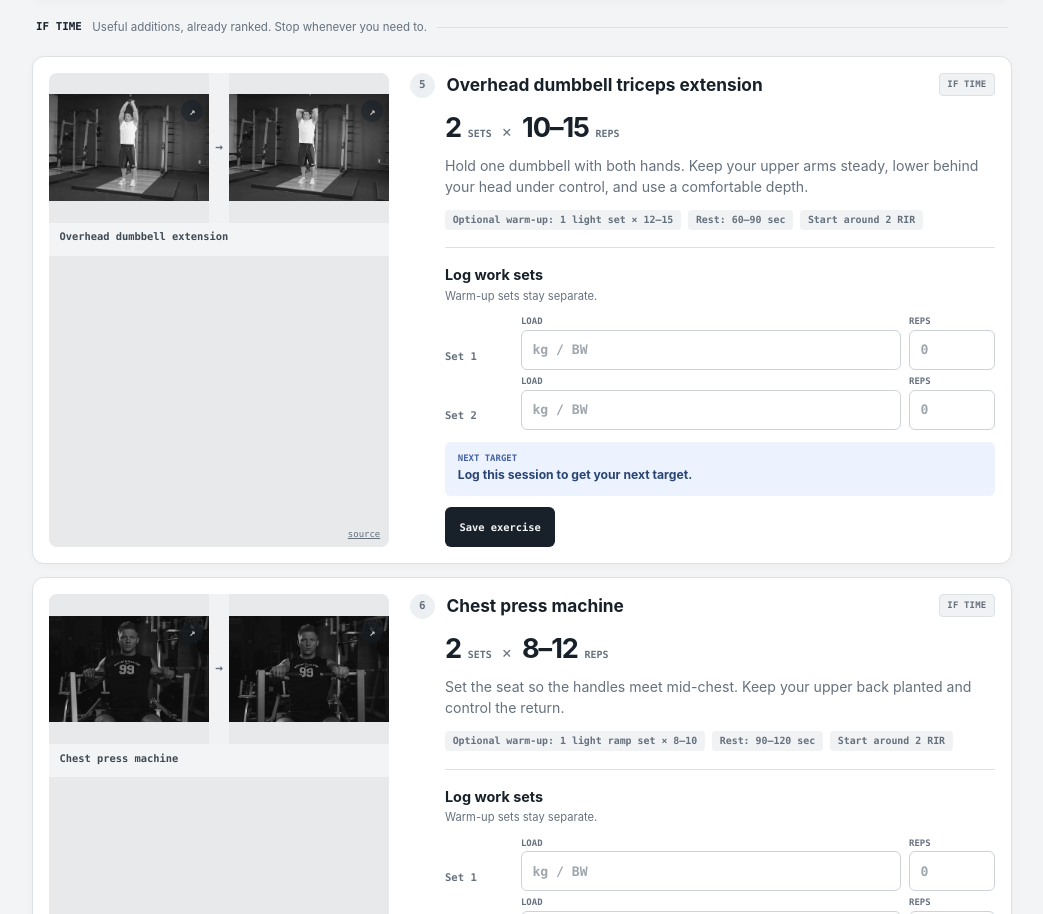
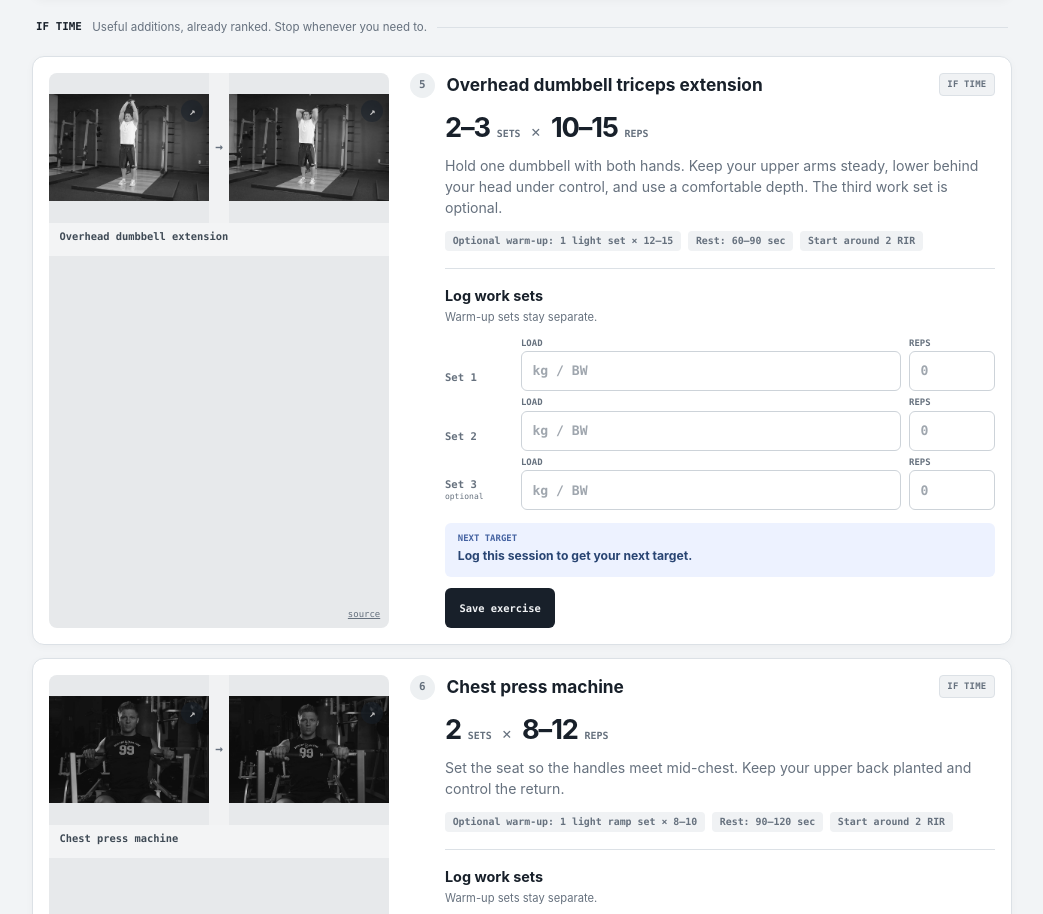
Before and after one commit to Fingolfin7/chest-priority-ppl, a React (Vite) app: page / in a window 1280 px wide. Shown: the part 2979-3893 px from the top of the page, without its empty margins (118-1161 px from the left). Built offline with nearby package versions, Linux system fonts and the light colour scheme.

Commit message:
Make third arm accessory set optional

```diff
--- a/public/sw.js
+++ b/public/sw.js
@@ -1,4 +1,4 @@
-const CACHE_NAME = "rolling-ppl-v12";
+const CACHE_NAME = "rolling-ppl-v13";
 const EXERCISES = [
   "bench", "incline-press", "chest-press-machine", "lateral-raise", "pushdown", "overhead-db-extension",
   "barbell-row", "lat-pulldown", "pullups", "rear-delt-fly", "barbell-curl", "hammer-curl",
--- a/src/main.tsx
+++ b/src/main.tsx
@@ -197,7 +197,7 @@ const workouts: Record<WorkoutKey, { summary: string; exercises: Exercise[] }> =
       { name: "Incline dumbbell bench press", sets: "3", reps: "6–10", rest: "2–3 min", warmup: "1–2 ramp sets × 6–8", cue: "Use a modest incline. Lower with control and press up and slightly inward.", priority: "must", demos: [{ label: "Incline press", slug: "incline-press" }] },
       { name: "Lateral raise", sets: "2–3", reps: "12–20", rest: "60–90 sec", warmup: "1 light set × 15–20", cue: "Lead with your elbows, stop near shoulder height, and keep momentum out of it.", priority: "must", demos: [{ label: "Lateral raise", slug: "lateral-raise" }] },
       { name: "Cable triceps pushdown", sets: "3", reps: "8–12", rest: "60–90 sec", warmup: "1 light set × 12–15", cue: "Pin your upper arms, extend fully, then control the return.", priority: "must", demos: [{ label: "Pushdown", slug: "pushdown" }] },
-      { name: "Overhead dumbbell triceps extension", sets: "2", reps: "10–15", rest: "60–90 sec", warmup: "1 light set × 12–15", cue: "Hold one dumbbell with both hands. Keep your upper arms steady, lower behind your head under control, and use a comfortable depth.", priority: "optional", demos: [{ label: "Overhead dumbbell extension", slug: "overhead-db-extension" }] },
+      { name: "Overhead dumbbell triceps extension", sets: "2–3", reps: "10–15", rest: "60–90 sec", warmup: "1 light set × 12–15", cue: "Hold one dumbbell with both hands. Keep your upper arms steady, lower behind your head under control, and use a comfortable depth. The third work set is optional.", priority: "optional", demos: [{ label: "Overhead dumbbell extension", slug: "overhead-db-extension" }] },
       { name: "Chest press machine", sets: "2", reps: "8–12", rest: "90–120 sec", warmup: "1 light ramp set × 8–10", cue: "Set the seat so the handles meet mid-chest. Keep your upper back planted and control the return.", priority: "optional", demos: [{ label: "Chest press machine", slug: "chest-press-machine" }] },
     ],
   },
@@ -208,7 +208,7 @@ const workouts: Record<WorkoutKey, { summary: string; exercises: Exercise[] }> =
       { name: "Lat pulldown or pull-ups", sets: "3", reps: "6–12", rest: "2–3 min", warmup: "1 light or assisted set × 8–10", cue: "Start by bringing your shoulders down, then pull your elbows toward your ribs without swinging.", priority: "must", demos: [{ label: "Lat pulldown", slug: "lat-pulldown" }, { label: "Pull-ups", slug: "pullups" }] },
       { name: "Rear-delt fly", sets: "2–3", reps: "12–20", rest: "60–90 sec", warmup: "1 light set × 15–20", cue: "Use your rear delts and upper back. Keep your ribs down and avoid shrugging.", priority: "must", demos: [{ label: "Rear-delt fly", slug: "rear-delt-fly" }] },
       { name: "Barbell curl", sets: "3", reps: "8–12", rest: "60–90 sec", warmup: "1 light set × 10–12", cue: "Keep your upper arms quiet, curl without leaning back, and own the lowering phase.", priority: "must", demos: [{ label: "Barbell curl", slug: "barbell-curl" }] },
-      { name: "Dumbbell hammer curl", sets: "2", reps: "8–12", rest: "60–90 sec", warmup: "1 light set × 10–12", cue: "Keep a neutral grip, leave your elbows by your sides, and lower the dumbbells without swinging.", priority: "optional", demos: [{ label: "Hammer curl", slug: "hammer-curl" }] },
+      { name: "Dumbbell hammer curl", sets: "2–3", reps: "8–12", rest: "60–90 sec", warmup: "1 light set × 10–12", cue: "Keep a neutral grip, leave your elbows by your sides, and lower the dumbbells without swinging. The third work set is optional.", priority: "optional", demos: [{ label: "Hammer curl", slug: "hammer-curl" }] },
     ],
   },
   legs: {
```
